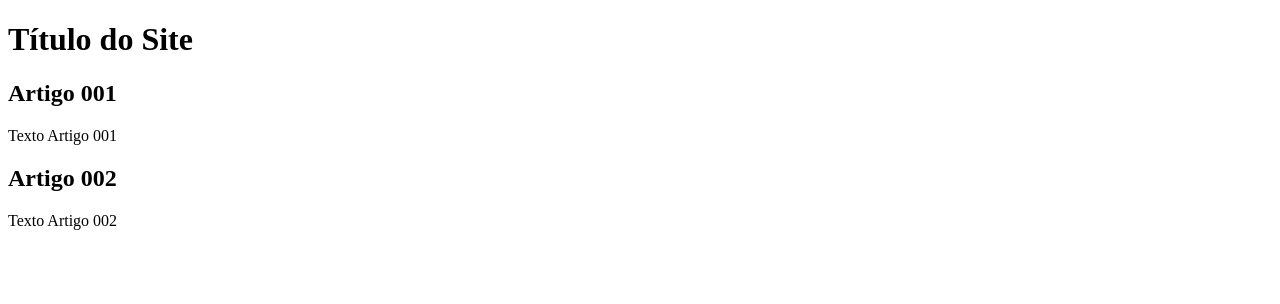
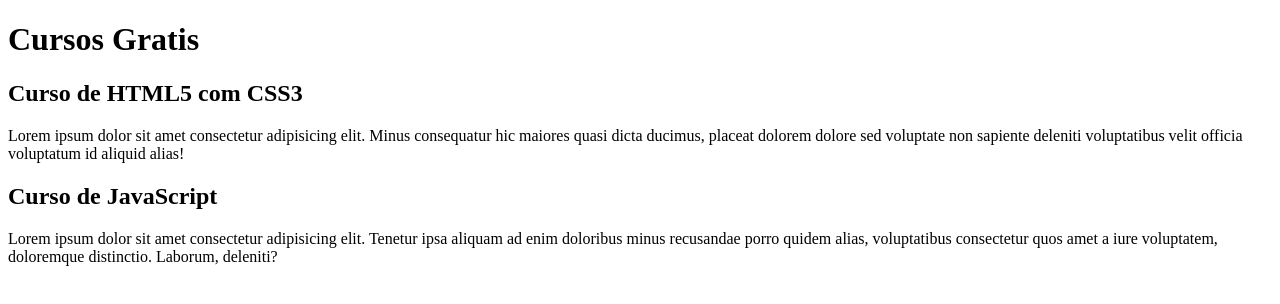
Before and after one commit to douglasegutierry-tech/Progeto-site, a plain HTML site: page index.html in a window 1280 px wide. Drawn offline with Linux system fonts and the light colour scheme.

Commit message:
Comecei a escrever o conteúdo

```diff
--- a/index.html
+++ b/index.html
@@ -3,20 +3,20 @@
 <head>
     <meta charset="UTF-8">
     <meta name="viewport" content="width=device-width, initial-scale=1.0">
-    <title>Document</title>
+    <title>Título do site</title>
 </head>
 <body>
     <main>
         <header>
-        <h1>Título do Site</h1>
+        <h1>Cursos Gratis</h1>
         </header>
         <article>
-            <h2>Artigo 001</h2>
-            <p>Texto Artigo 001</p>
+            <h2>Curso de HTML5 com CSS3</h2>
+            <p>Lorem ipsum dolor sit amet consectetur adipisicing elit. Minus consequatur hic maiores quasi dicta ducimus, placeat dolorem dolore sed voluptate non sapiente deleniti voluptatibus velit officia voluptatum id aliquid alias!</p>
         </article>
         <article>
-            <h2>Artigo 002</h2>
-            <p>Texto Artigo 002</p>
+            <h2>Curso de JavaScript</h2>
+            <p>Lorem ipsum dolor sit amet consectetur adipisicing elit. Tenetur ipsa aliquam ad enim doloribus minus recusandae porro quidem alias, voluptatibus consectetur quos amet a iure voluptatem, doloremque distinctio. Laborum, deleniti?</p>
         </article>
     </main>
 </body>
```
